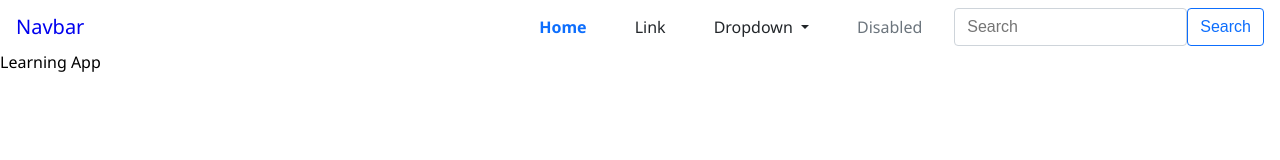
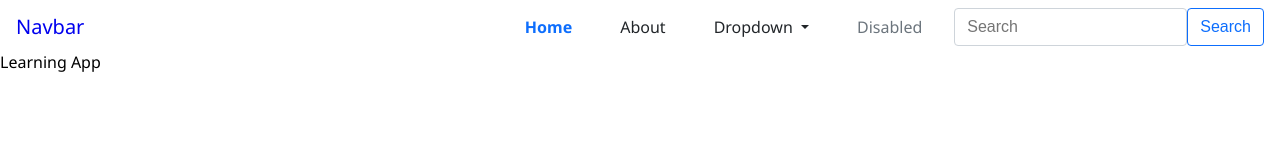
Before and after one commit to giffarialfarizy/learning-app-vue, a Vue app: page / in a window 1280 px wide. Shown: the top 160 px of the page. Built offline with nearby package versions, Linux system fonts and the light colour scheme.

Commit message:
🩹 Change "Link" in navbar to "About"
-💄 Fix class when active

```diff
--- a/src/components/LitNavbar.vue
+++ b/src/components/LitNavbar.vue
@@ -20,7 +20,9 @@
             <RouterLink class="nav-link" :class="{ active: isActive('/') }" to="/">Home</RouterLink>
           </li>
           <li class="nav-item">
-            <RouterLink class="nav-link" to="/link">Link</RouterLink>
+            <RouterLink class="nav-link" :class="{ active: isActive('/about') }" to="/about">
+              About
+            </RouterLink>
           </li>
           <li
             class="nav-item dropdown"
```
